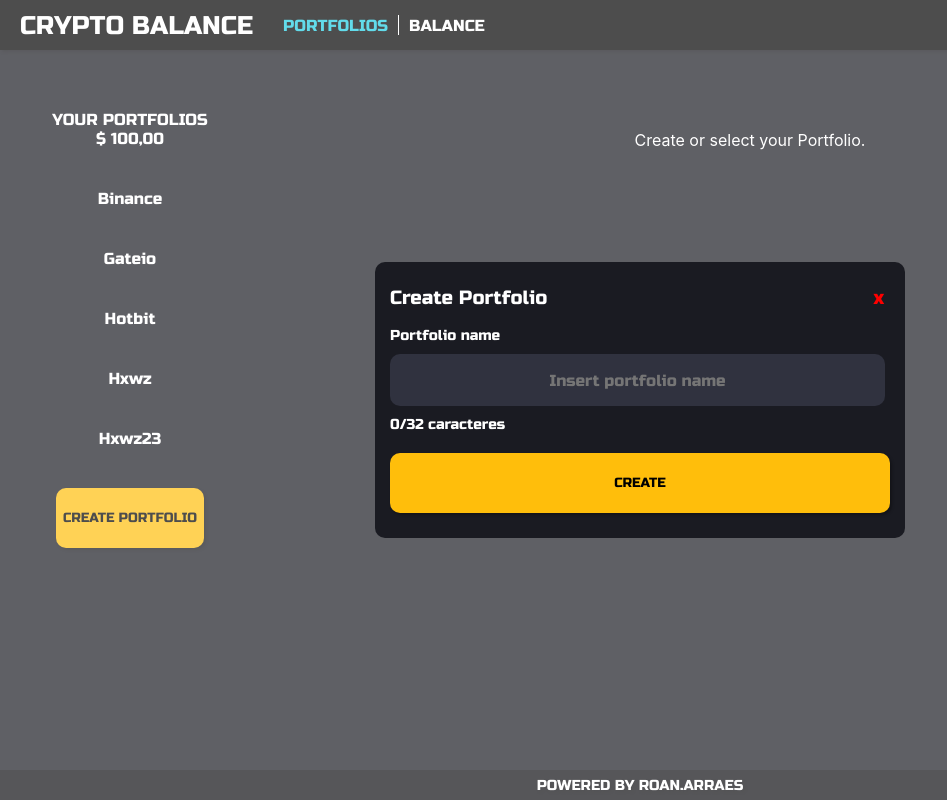
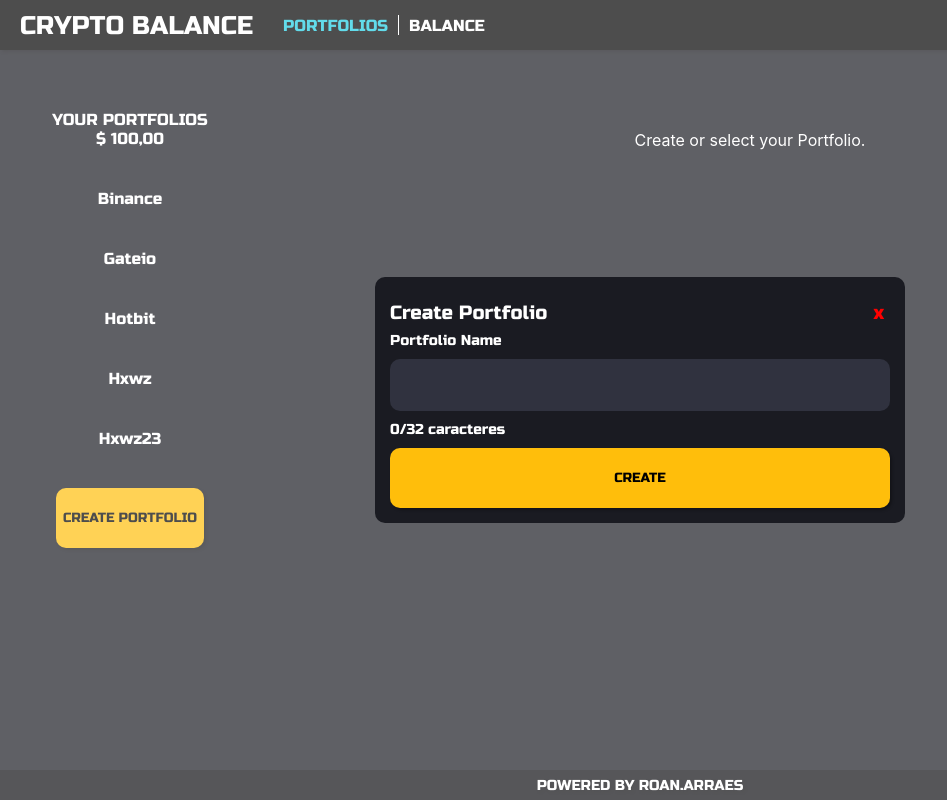
Before and after one commit to RoanArraes/crypto-balance-app, a React (Create React App) app: page / in a window 1280 px wide. Both pictures are taken after a click on the button "CREATE PORTFOLIO". Shown: the whole page, without its empty margins (0-947 px from the left). Built offline with nearby package versions, Linux system fonts and the light colour scheme.

Commit message:
adjusting modal create portfolio.

```diff
--- a/src/components/form-inputs/FormInputs.tsx
+++ b/src/components/form-inputs/FormInputs.tsx
@@ -30,6 +30,7 @@ export default function FormInputs({
   maxLength,
   registerProps,
   value,
+  margin,
   onKeyDown
 }: InputProps) {
   return(
@@ -38,6 +39,7 @@ export default function FormInputs({
       flexDirection='row'
       alignItems='center'
       justifyContent='center'
+      margin={margin}
     >
       {label &&
         <Label fontSize='micro'>{label}</Label>
--- a/src/components/index.tsx
+++ b/src/components/index.tsx
@@ -16,6 +16,7 @@ import ListWithSearch from "./list-with-search/ListWithSearch";
 import TableTransactions from "./table-transactions/TableTransactions";
 import ModalAddTransaction from "./modal-add-transaction/ModalAddTransaction"
 import FormInputs from "./form-inputs/FormInputs";
+import ModalCreatePortfolio from './modal-create-portfolio/ModalCreatePortfolio';
 
 export {
   InputRounded,
@@ -35,5 +36,6 @@ export {
   SelectRounded,
   TableTransactions,
   ModalAddTransaction,
-  FormInputs
+  FormInputs,
+  ModalCreatePortfolio
 };
--- /dev/null
+++ b/src/components/modal-create-portfolio/ModalCreatePortfolio.tsx
@@ -0,0 +1,130 @@
+import { useState } from 'react';
+import { useForm, SubmitHandler } from "react-hook-form";
+import { yupResolver } from '@hookform/resolvers/yup';
+
+import {
+  ButtonRounded,
+  ModalBase,
+  FormInputs
+} from '../../components';
+
+import {
+  Wrapper,
+  Label,
+  GroupForm,
+  ErrorMessagesArea,
+  ErrorMessage
+} from './styles';
+
+import {
+  CreatePortfolioInterface
+} from '../../utils/interfaces/FormPortfolio.interface';
+
+import RegisterPortfolioForm from '../../utils/form-validation/schemas/registerPortfolioForrm';
+
+const initialFormState: CreatePortfolioInterface = {
+  idUser: "",
+  name: "",
+};
+
+interface InputProps {
+  name: "",
+}
+
+interface Props {
+  submitModalCreate: (e: React.ChangeEvent<HTMLInputElement>) => void
+  isActiveModal: boolean,
+  onCloseModal: () => void
+}
+
+export default function ModalCreatePortfolio({
+  submitModalCreate,
+  isActiveModal,
+  onCloseModal
+}: Props) {
+
+  const [form, setForm] = useState(initialFormState);
+
+  const { register, handleSubmit, formState: { errors } } = useForm<InputProps>({
+    resolver: yupResolver(RegisterPortfolioForm)
+  });
+
+  const onSubmit: SubmitHandler<InputProps> = (data, event?) => {
+    event && event.preventDefault();
+
+    const formEdited = {
+      ...form,
+      ...data
+    }
+
+    console.log("form-portfolio-name", formEdited);
+  };
+
+  function handleChange(e: React.ChangeEvent<HTMLInputElement>) {
+    setForm({...form,[e.target.name]: e.target.value});
+  }
+
+  return(
+    <ModalBase
+    labelTitle="Create Portfolio"
+    showModal={isActiveModal}
+    onCloseModal={onCloseModal}
+    children={
+      <GroupForm
+        onSubmit={(handleSubmit(onSubmit))}
+        onKeyDown={e => e.code === 'Enter' && e.preventDefault()}
+      >
+        <Wrapper
+          flexDirection='column'
+          alignItems='flex-start'
+          justifyContent='center'
+          maxWidth='500px'
+          flexWrap="wrap"
+        >
+          <Label fontSize='micro'>Portfolio Name</Label>
+          <FormInputs
+            type='text'
+            name="name"
+            maxWidth="500px"
+            maxLength="32"
+            autoComplete="off"
+            margin="10px 0px"
+            value={form.name}
+            register={register}
+            registerProps={{
+              "onChange": handleChange
+            }}
+          />
+          <Label
+            fontSize='micro'
+          >
+            {form.name.length}/32 caracteres
+          </Label>
+        </Wrapper>
+          {(errors && Object.values(errors).length > 0) &&
+            <ErrorMessagesArea
+              flexDirection='column'
+              alignItems='center'
+              maxWidth='500px'
+              flexWrap="wrap"
+              margin="10px 0px 0px 0px"
+            >
+              {errors.name &&
+                <ErrorMessage>
+                  {errors.name.message}
+                </ErrorMessage>
+              }
+            </ErrorMessagesArea>
+          }
+        <ButtonRounded
+          type='submit'
+          label='create'
+          maxWidth='500px'
+          marginTop='10px'
+        />
+      </GroupForm>
+    }
+  />
+
+  )
+}
--- /dev/null
+++ b/src/components/modal-create-portfolio/styles.tsx
@@ -0,0 +1,60 @@
+import styled from "styled-components";
+import { PageItemWrapper } from "../../helpers/ItemWrapper";
+import { PageText } from "../../helpers/PageText";
+
+export const Wrapper = styled(PageItemWrapper)`
+  width: 100%;
+  display: ${props => props.display ? props.display : "flex"};
+  flex-direction: ${props => props.flexDirection ? props.flexDirection : "row"};
+  align-items: ${props => props.alignItems ? props.alignItems : "center"};
+  max-width: ${props => props.maxWidth ? props.maxWidth : "500px"};
+  margin: ${props => props.margin ? props.margin : "0px"};
+  justify-content: ${props => props.justifyContent ? props.justifyContent : "flex-start"};
+  flex-wrap: ${props => props.flexWrap ? props.flexWrap : "none"};
+`;
+
+export const Label = styled(PageText)`
+  font-family: ${props => props.theme.fonts[1]};
+  font-size: ${props => props.fontSize ? props.theme.fontSizes[props.fontSize] : props.theme.fontSizes.small};
+  color: ${props => props.color ? props.color : props.theme.colors.white};
+  text-shadow: ${props => props.textShadow ? props.theme.shadows.lightWhite0 : "none"};
+  text-transform: ${props => props.textUppercase ? "uppercase" : "none"};
+  margin: ${props => props.margin ? props.margin : "0px"};
+`;
+
+export const WrapperInputs = styled(PageItemWrapper)`
+  display: ${props => props.display ? props.display : "flex"};
+  flex-direction: ${props => props.flexDirection ? props.flexDirection : "row"};
+  align-items: ${props => props.alignItems ? props.alignItems : "center"};
+  max-width: ${props => props.maxWidth ? props.maxWidth : "500px"};
+  margin: ${props => props.margin ? props.margin : "0px"};
+  justify-content: ${props => props.justifyContent ? props.justifyContent : "flex-start"};
+  flex-wrap: ${props => props.flexWrap ? props.flexWrap : "none"};
+  width: 100%;
+`;
+
+export const ErrorMessagesArea = styled(PageItemWrapper)`
+  display: ${props => props.display ? props.display : "flex"};
+  flex-direction: ${props => props.flexDirection ? props.flexDirection : "row"};
+  align-items: ${props => props.alignItems ? props.alignItems : "center"};
+  max-width: ${props => props.maxWidth ? props.maxWidth : "500px"};
+  margin: ${props => props.margin ? props.margin : "0px"};
+  justify-content: ${props => props.justifyContent ? props.justifyContent : "flex-start"};
+  flex-wrap: ${props => props.flexWrap ? props.flexWrap : "none"};
+  width: 100%;
+`;
+
+export const GroupForm = styled.form`
+  display: flex;
+  flex-direction: column;
+  align-items: flex-start;
+  max-width: 500px;
+  margin: 0px;
+  flex-wrap: wrap;
+  width: 100%;
+`;
+
+export const ErrorMessage = styled.span`
+  width: 100%;
+  color: ${props => props.theme.colors.red}
+`;
--- a/src/helpers/PageText.tsx
+++ b/src/helpers/PageText.tsx
@@ -6,6 +6,7 @@ interface Props{
 	color?: string;
 	textShadow?: boolean;
 	textUppercase?: boolean;
+	margin?: string;
 }
 export const PageText:React.FC <Props> = ({className, children}) => {
 	return (
--- a/src/pages/wallet-portfolios/components/Modals.tsx
+++ /dev/null
@@ -1,56 +0,0 @@
-import {
-  ButtonRounded,
-  InputRounded,
-} from '../../../components';
-
-import {
-  Wrapper,
-  Label
-} from '../styles';
-
-interface Props {
-  submitModalCreate: (e: React.ChangeEvent<HTMLInputElement>) => void
-  nameLength: number
-}
-
-export const ModalCreatePortfolio = ({
-  submitModalCreate,
-  nameLength
-}: Props) => {
-  return(
-    <Wrapper
-      flexDirection='column'
-      alignItems='flex-start'
-      justifyContent='center'
-      margin='10px'
-      maxWidth='500px'
-      flexWrap="wrap"
-    >
-      <Label
-        fontSize='micro'
-      >
-        Portfolio name
-      </Label>
-      <InputRounded
-        placeholder="Insert portfolio name"
-        type="text"
-        maxWidth='493px'
-        width='100%'
-        margin="10px 0px"
-        onChange={(e) => submitModalCreate(e)}
-        maxLength={32}
-      />
-      <Label
-        fontSize='micro'
-      >
-        {nameLength}/32 caracteres
-      </Label>
-      <ButtonRounded
-        type='button'
-        label='create'
-        maxWidth='500px'
-        marginTop='20px'
-      />
-    </Wrapper>
-  )
-}
--- a/src/pages/wallet-portfolios/index.tsx
+++ b/src/pages/wallet-portfolios/index.tsx
@@ -19,6 +19,7 @@ import {
   TableTransactions,
   ModalBase,
   ModalAddTransaction,
+  ModalCreatePortfolio
  } from '../../components';
 
 import {
@@ -31,10 +32,6 @@ import {
 import {
   MockWalletHoldings
 } from '../../utils/mocks';
-
-import {
-  ModalCreatePortfolio
-} from './components/Modals';
 
 import { ROUTES } from '../../utils/constants/routes';
 import { LABELS, LABEL_BUTTONS } from '../../utils/constants/labels';
@@ -55,7 +52,7 @@ const WalletPortfolios: React.FC = (props: Props) => {
 
   const [selectedPortfolio, setSelectedPortfolio] = useState<HoldingInfoInterface | undefined | false >(false);
   const [selectedTransaction, setSelectedTransaction] = useState<string | false>(false);
-  const [isActiveModal, setIsActiveModal] = useState<null | boolean>(null);
+  const [isActiveModalCreatePortfolio, setIsActiveModalCreatePortfolio] = useState<boolean>(false);
   const [isActiveModalCreateCoin, setIsActiveModalCreateCoin] = useState<null | boolean>(null);
   const [form, setForm] = useState<CreatePortfolioInterface>({name: ""});
 
@@ -105,7 +102,7 @@ const WalletPortfolios: React.FC = (props: Props) => {
           <ButtonRounded
             label={LABEL_BUTTONS.CREATE_PORTFOLIO}
             type="button"
-            onClick={() => setIsActiveModal(true)}
+            onClick={() => setIsActiveModalCreatePortfolio(true)}
           />
         </GroupBoxArea.GroupButtonAdd>
       </GroupBoxArea.Left>
@@ -225,16 +222,10 @@ const WalletPortfolios: React.FC = (props: Props) => {
       <FooterArea>
         <Footer label={LABELS.POWERED_BY} />
       </FooterArea>
-      <ModalBase
-        labelTitle="Create Portfolio"
-        showModal={isActiveModal}
-        onCloseModal={() => setIsActiveModal(false)}
-        children={
-          <ModalCreatePortfolio
-            submitModalCreate={(e) => setForm({name: e.currentTarget.value})}
-            nameLength={form.name.length}
-          />
-        }
+      <ModalCreatePortfolio
+        submitModalCreate={(e) => setForm({name: e.currentTarget.value})}
+        onCloseModal={() => setIsActiveModalCreatePortfolio(false)}
+        isActiveModal={isActiveModalCreatePortfolio}
       />
       <ModalBase
         labelTitle='Register Coin'
--- /dev/null
+++ b/src/utils/form-validation/schemas/registerPortfolioForrm.ts
@@ -0,0 +1,9 @@
+import * as yup from "yup";
+
+const registerPortfolioForm = yup.object({
+  name: yup.string()
+  .required('* Name is required.')
+  .max(32)
+});
+
+export default registerPortfolioForm;
```
